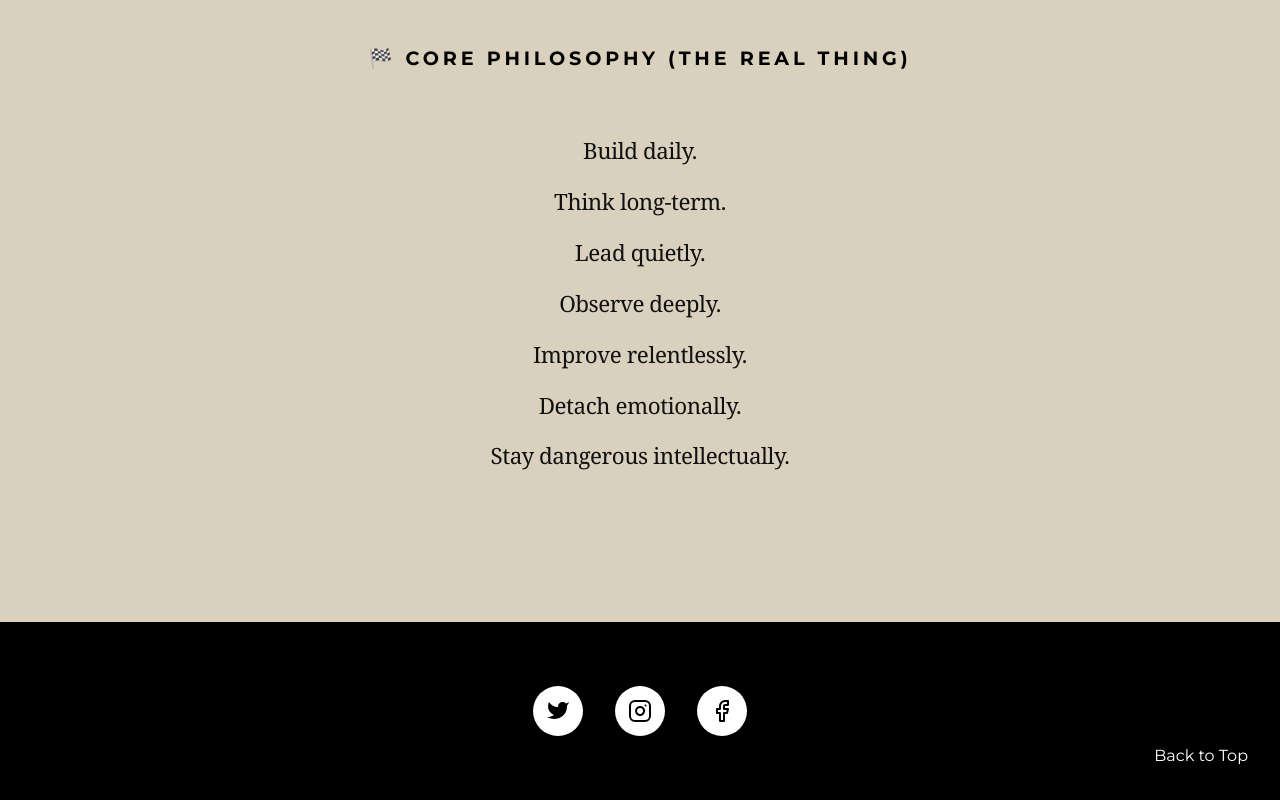
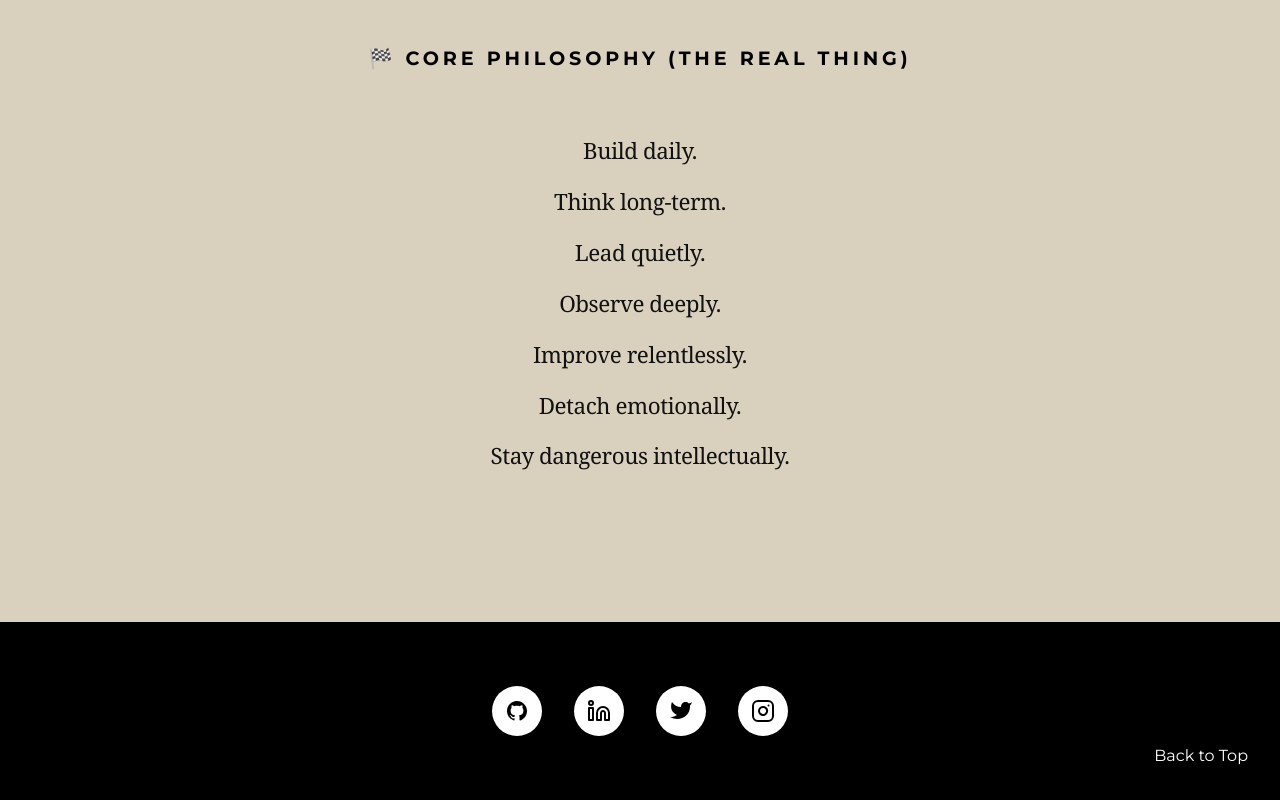
Before and after one commit to manav-Mnv/M-N-V---webpage, a plain HTML site: page otherwork.html in a window 1280 px wide. Shown: the part 946-1746 px from the top of the page. Drawn offline with Linux system fonts and the light colour scheme.

Commit message:
facvicon

```diff
--- a/otherwork.html
+++ b/otherwork.html
@@ -9,6 +9,7 @@
     <link rel="preconnect" href="https://fonts.gstatic.com" crossorigin>
     <link href="https://fonts.googleapis.com/css2?family=Montserrat:wght@400;500;600;700&display=swap" rel="stylesheet">
     <link rel="stylesheet" href="styles.css">
+    <link rel="icon" type="image/png" href="favicon.png">
 </head>
 
 <body>
@@ -106,8 +107,32 @@
     <footer>
         <div class="footer-content">
             <div class="social-icons">
-                <!-- Twitter Icon -->
-                <a href="#" class="social-icon" aria-label="Twitter">
+                <!-- GitHub Icon -->
+                <a href="https://github.com/manav-Mnv" class="social-icon" aria-label="GitHub" target="_blank"
+                    rel="noopener noreferrer">
+                    <svg viewBox="0 0 24 24" fill="none" xmlns="http://www.w3.org/2000/svg">
+                        <path
+                            d="M12 2C6.477 2 2 6.477 2 12C2 16.418 4.865 20.166 8.839 21.489C9.339 21.581 9.521 21.272 9.521 21.007C9.521 20.769 9.513 20.14 9.508 19.307C6.726 19.91 6.139 17.967 6.139 17.967C5.685 16.812 5.029 16.504 5.029 16.504C4.121 15.881 5.098 15.894 5.098 15.894C6.101 15.964 6.629 16.926 6.629 16.926C7.521 18.455 8.97 17.999 9.539 17.743C9.631 17.099 9.889 16.644 10.175 16.419C7.955 16.191 5.62 15.331 5.62 11.493C5.62 10.397 6.01 9.5 6.649 8.794C6.546 8.566 6.203 7.545 6.747 6.157C6.747 6.157 7.587 5.914 9.497 7.214C10.31 6.914 11.16 6.764 12.01 6.764C12.86 6.764 13.71 6.914 14.523 7.214C16.433 5.914 17.273 6.157 17.273 6.157C17.817 7.545 17.474 8.566 17.371 8.794C18.01 9.5 18.4 10.397 18.4 11.493C18.4 15.341 16.062 16.188 13.835 16.411C14.189 16.691 14.509 17.244 14.509 18.082C14.509 19.277 14.497 20.241 14.497 21.007C14.497 21.275 14.677 21.587 15.186 21.488C19.158 20.163 22.02 16.416 22.02 12C22.02 6.477 17.523 2 12 2Z"
+                            fill="currentColor" />
+                    </svg>
+                </a>
+                <!-- LinkedIn Icon -->
+                <a href="https://www.linkedin.com/in/manav-sinh-906a891b6/" class="social-icon" aria-label="LinkedIn"
+                    target="_blank" rel="noopener noreferrer">
+                    <svg viewBox="0 0 24 24" fill="none" xmlns="http://www.w3.org/2000/svg">
+                        <path
+                            d="M16 8C17.5913 8 19.1174 8.63214 20.2426 9.75736C21.3679 10.8826 22 12.4087 22 14V21H18V14C18 13.4696 17.7893 12.9609 17.4142 12.5858C17.0391 12.2107 16.5304 12 16 12C15.4696 12 14.9609 12.2107 14.5858 12.5858C14.2107 12.9609 14 13.4696 14 14V21H10V14C10 12.4087 10.6321 10.8826 11.7574 9.75736C12.8826 8.63214 14.4087 8 16 8Z"
+                            stroke="currentColor" stroke-width="2" stroke-linecap="round" stroke-linejoin="round" />
+                        <path d="M6 9H2V21H6V9Z" stroke="currentColor" stroke-width="2" stroke-linecap="round"
+                            stroke-linejoin="round" />
+                        <path
+                            d="M4 6C5.10457 6 6 5.10457 6 4C6 2.89543 5.10457 2 4 2C2.89543 2 2 2.89543 2 4C2 5.10457 2.89543 6 4 6Z"
+                            stroke="currentColor" stroke-width="2" stroke-linecap="round" stroke-linejoin="round" />
+                    </svg>
+                </a>
+                <!-- X (Twitter) Icon -->
+                <a href="https://x.com/manav_Mnv" class="social-icon" aria-label="Twitter" target="_blank"
+                    rel="noopener noreferrer">
                     <svg viewBox="0 0 24 24" fill="none" xmlns="http://www.w3.org/2000/svg">
                         <path
                             d="M23 3C22.0424 3.67553 20.9821 4.19217 19.86 4.53C19.2577 3.83757 18.4573 3.34675 17.567 3.12398C16.6767 2.90122 15.7395 2.95725 14.8821 3.28451C14.0247 3.61177 13.2884 4.19446 12.773 4.95377C12.2575 5.71309 11.9877 6.61239 12 7.53V8.03C10.2426 8.07557 8.50127 7.64645 6.93101 6.78087C5.36074 5.91528 4.01078 4.64011 3 3.1C3 3.1 -1 12 8 16C5.94053 17.398 3.48716 18.1524 1 18C10 23 21 18 21 7.5C20.9991 7.22145 20.9723 6.9436 20.92 6.67C21.9406 5.6635 22.6608 4.39271 23 3Z"
@@ -115,7 +140,8 @@
                     </svg>
                 </a>
                 <!-- Instagram Icon -->
-                <a href="#" class="social-icon" aria-label="Instagram">
+                <a href="https://www.instagram.com/_mnvpr/" class="social-icon" aria-label="Instagram" target="_blank"
+                    rel="noopener noreferrer">
                     <svg viewBox="0 0 24 24" fill="none" xmlns="http://www.w3.org/2000/svg">
                         <path
                             d="M17 2H7C4.23858 2 2 4.23858 2 7V17C2 19.7614 4.23858 22 7 22H17C19.7614 22 22 19.7614 22 17V7C22 4.23858 19.7614 2 17 2Z"
@@ -125,14 +151,6 @@
                             stroke="currentColor" stroke-width="2" stroke-linecap="round" stroke-linejoin="round" />
                         <path d="M17.5 6.5H17.51" stroke="currentColor" stroke-width="2" stroke-linecap="round"
                             stroke-linejoin="round" />
-                    </svg>
-                </a>
-                <!-- Facebook Icon -->
-                <a href="#" class="social-icon" aria-label="Facebook">
-                    <svg viewBox="0 0 24 24" fill="none" xmlns="http://www.w3.org/2000/svg">
-                        <path
-                            d="M18 2H15C13.6739 2 12.4021 2.52678 11.4645 3.46447C10.5268 4.40215 10 5.67392 10 7V10H7V14H10V22H14V14H17L18 10H14V7C14 6.73478 14.1054 6.48043 14.2929 6.29289C14.4804 6.10536 14.7348 6 15 6H18V2Z"
-                            stroke="currentColor" stroke-width="2" stroke-linecap="round" stroke-linejoin="round" />
                     </svg>
                 </a>
             </div>
```
Also changed, not shown: about.html (+1 -0 lines), books.html (+29 -11 lines), contact.html (+1 -0 lines), index.html (+1 -0 lines), what-stayed.html (+1 -0 lines).
